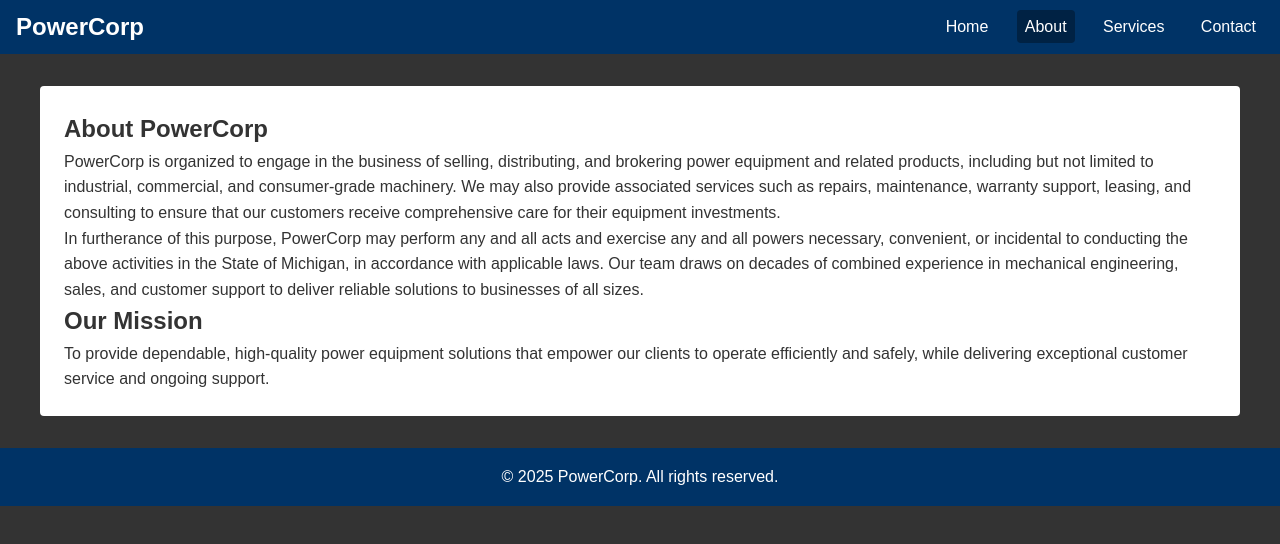
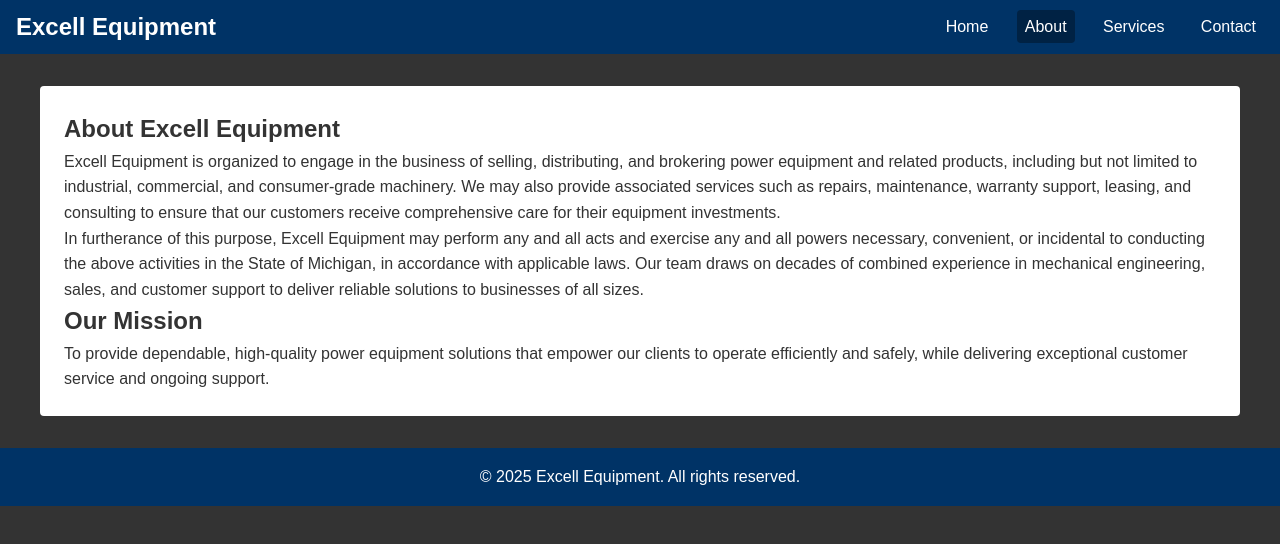
Before and after one commit to koba1879/ee_web, a plain HTML site: page about.html in a window 1280 px wide. Drawn offline with Linux system fonts and the light colour scheme.

Commit message:
Update about.html

```diff
--- a/about.html
+++ b/about.html
@@ -2,16 +2,16 @@
 <html lang="en">
 <head>
   <meta charset="UTF-8" />
-  <meta name="description" content="Learn about PowerCorp's mission, purpose, and background." />
+  <meta name="description" content="Learn about Excell Equipment's mission, purpose, and background." />
   <meta name="viewport" content="width=device-width, initial-scale=1.0" />
-  <title>About Us - PowerCorp</title>
+  <title>About Us - Excell Equipment</title>
   <link rel="stylesheet" href="style.css" />
 </head>
 <body>
 
   <!-- Navigation -->
   <nav class="navbar">
-    <div class="logo">PowerCorp</div>
+    <div class="logo">Excell Equipment</div>
     <ul class="nav-links">
       <li><a href="index.html">Home</a></li>
       <li><a href="about.html" class="active">About</a></li>
@@ -21,9 +21,9 @@
   </nav>
 
   <section class="about-section">
-    <h1>About PowerCorp</h1>
+    <h1>About Excell Equipment</h1>
     <p>
-      PowerCorp is organized to engage in the business of selling, distributing, and brokering
+      Excell Equipment is organized to engage in the business of selling, distributing, and brokering
       power equipment and related products, including but not limited to industrial, commercial, and
       consumer-grade machinery. We may also provide associated services such as repairs,
       maintenance, warranty support, leasing, and consulting to ensure that our customers receive
@@ -31,7 +31,7 @@
     </p>
 
     <p>
-      In furtherance of this purpose, PowerCorp may perform any and all acts and exercise any and all
+      In furtherance of this purpose, Excell Equipment may perform any and all acts and exercise any and all
       powers necessary, convenient, or incidental to conducting the above activities in the State of
       Michigan, in accordance with applicable laws. Our team draws on decades of combined experience
       in mechanical engineering, sales, and customer support to deliver reliable solutions to businesses
@@ -48,7 +48,7 @@
 
   <!-- Footer -->
   <footer class="footer">
-    <p>&copy; 2025 PowerCorp. All rights reserved.</p>
+    <p>&copy; 2025 Excell Equipment. All rights reserved.</p>
   </footer>
 </body>
 </html>
```
